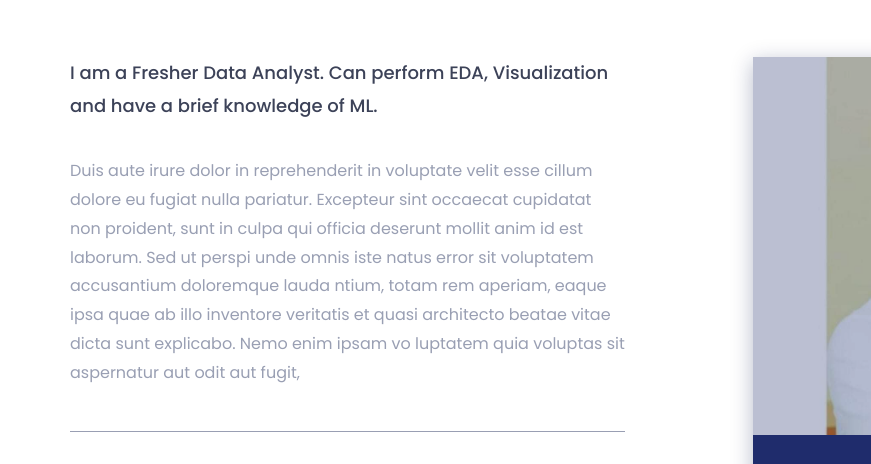
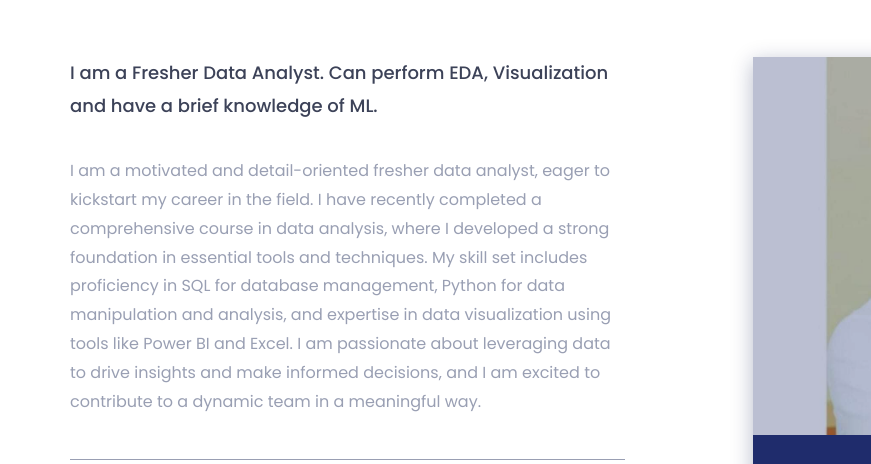
Before and after one commit to JagpreetSinghSaigal/JagpreetSinghSaigal.github.io, a plain HTML site: page index.html in a window 1280 px wide. Shown: the part 1060-1524 px from the top of the page, 0-871 px from the left. Drawn offline with nearby package versions, Linux system fonts and the light colour scheme.

Commit message:
Update index.html

```diff
--- a/index.html
+++ b/index.html
@@ -128,7 +128,7 @@
 									I am a Fresher Data Analyst. Can perform EDA, Visualization and have a brief knowledge of ML.
 								</h3>
 								<p>
-									Duis aute irure dolor in reprehenderit in voluptate velit esse cillum dolore eu fugiat nulla pariatur. Excepteur sint occaecat cupidatat non proident, sunt in culpa qui officia deserunt mollit anim id est laborum. Sed ut perspi unde omnis iste natus error sit voluptatem accusantium doloremque lauda ntium, totam rem aperiam, eaque ipsa quae ab illo inventore veritatis et quasi architecto beatae vitae dicta sunt explicabo. Nemo enim ipsam vo luptatem quia voluptas sit aspernatur aut odit aut fugit,
+									I am a motivated and detail-oriented fresher data analyst, eager to kickstart my career in the field. I have recently completed a comprehensive course in data analysis, where I developed a strong foundation in essential tools and techniques. My skill set includes proficiency in SQL for database management, Python for data manipulation and analysis, and expertise in data visualization using tools like Power BI and Excel. I am passionate about leveraging data to drive insights and make informed decisions, and I am excited to contribute to a dynamic team in a meaningful way.
 								</p>
 								<div class="row">
 									<div class="col-sm-4">
```
